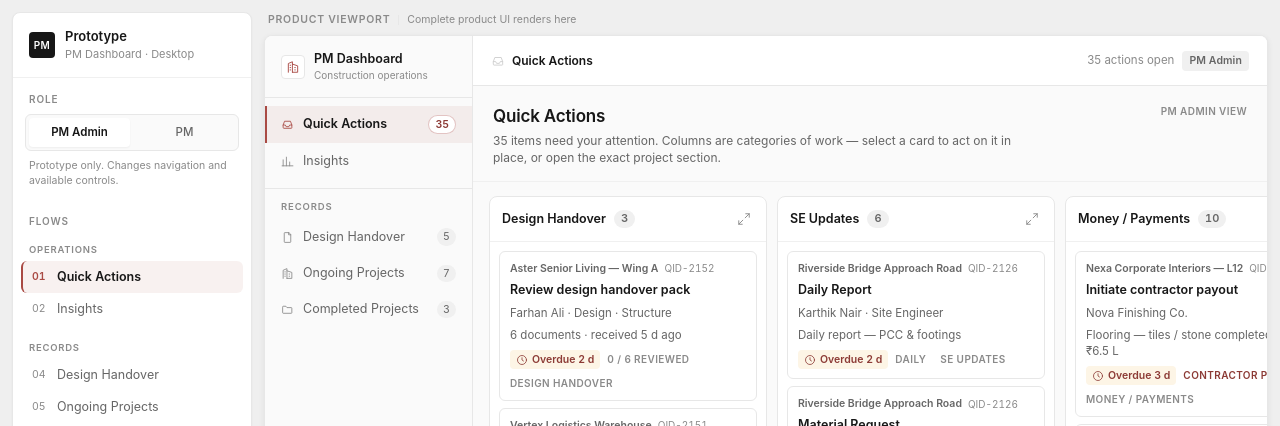
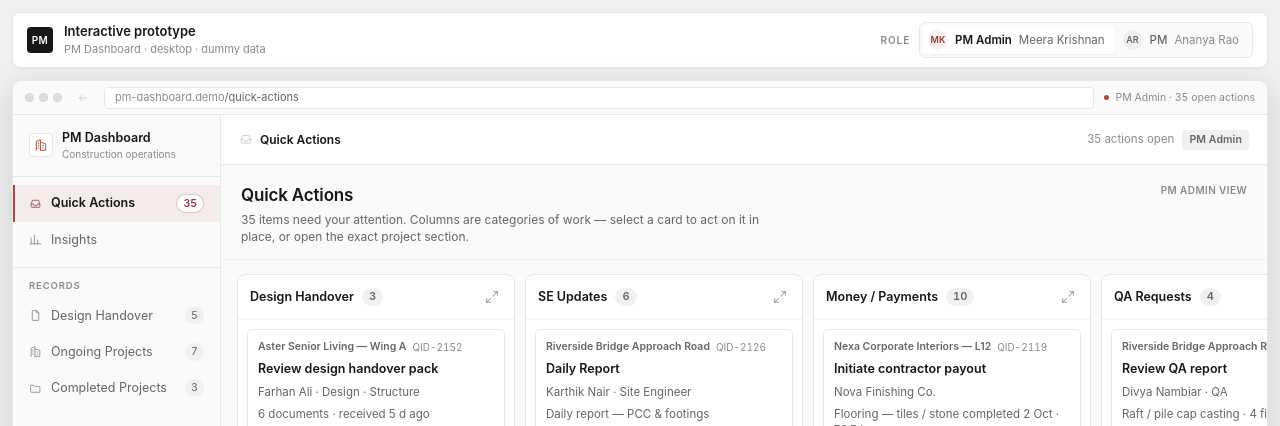
Before and after one commit to shivamkumartestingacc-maker/pm2, a plain HTML site: page prototype/index.html in a window 1280 px wide. Shown: the top 426 px of the page. Drawn offline with Linux system fonts and the light colour scheme.

Commit message:
feat(prototype): replace the flow rail with a demo frame and a role switch in the top bar
- remove the left-hand prototype rail entirely; the product sidebar is now the
  only navigation path, as it would be in the real app
- role switch (PM Admin / PM) moves to a top prototype bar, showing each role's
  avatar, label and user name
- wrap the product viewport in a demo frame with window chrome, a live address
  bar mirroring product state, a status readout, and a back button that mirrors
  the in-product back affordance (disabled outside a project view)
- FLOWS is kept as the programmatic navigation vocabulary behind PM.selectFlow()
  but no longer renders as a control list
- frame is neutral (existing tokens only) so it never competes with the product
- update README and design.md for the new shell

Co-authored-by: arena-agent <297053741+arena-agent@users.noreply.github.com>

```diff
--- a/prototype/index.html
+++ b/prototype/index.html
@@ -4,52 +4,47 @@
 <meta charset="utf-8">
 <meta name="viewport" content="width=device-width, initial-scale=1">
 <title>PM Dashboard — Interactive Prototype</title>
-<meta name="description" content="Interactive prototype: prototype controller (left) + embedded PM Dashboard product viewport (right).">
+<meta name="description" content="Interactive prototype: PM Dashboard product UI shown inside a device-style demo frame, with the prototype role switch in the top bar.">
 <link rel="stylesheet" href="styles.css">
 </head>
 <body>
 
 <div class="proto" id="proto">
 
-  <!-- ===== Layer A · Prototype controller ===== -->
-  <aside class="proto-rail" id="protoRail" aria-label="Prototype controller">
-    <div class="proto-rail__head">
+  <!-- ===== Layer A · Prototype chrome (top bar + frame) ===== -->
+  <header class="proto-bar">
     <div class="proto-mark" aria-hidden="true"><span>PM</span></div>
-      <div>
-        <div class="proto-title">Prototype</div>
-        <div class="proto-sub">PM Dashboard · Desktop</div>
-      </div>
+    <div class="proto-bar__id">
+      <div class="proto-title">Interactive prototype</div>
+      <div class="proto-sub">PM Dashboard · desktop · dummy data</div>
     </div>
 
-    <section class="proto-block">
-      <h2 class="proto-label">Role</h2>
+    <div class="proto-bar__spacer"></div>
+
+    <div class="proto-bar__role">
+      <span class="proto-label">Role</span>
       <div class="role-switch" id="roleSwitch" role="group" aria-label="Prototype role switch"></div>
-      <p class="proto-note">Prototype only. Changes navigation and available controls.</p>
-    </section>
+    </div>
+  </header>
 
-    <section class="proto-block proto-block--grow">
-      <h2 class="proto-label">Flows</h2>
-      <nav class="flow-list" id="flowList" aria-label="Prototype flows"></nav>
-    </section>
-
-    <footer class="proto-rail__foot">
-      <span class="dot"></span>
-      <span id="protoStateReadout">Ready</span>
-    </footer>
-  </aside>
-
-  <!-- ===== Layer B · Product viewport ===== -->
+  <!-- ===== Layer B · Product viewport, inside the demo frame ===== -->
   <main class="proto-stage">
-    <div class="proto-toolbar">
-      <span class="proto-toolbar__label">Product viewport</span>
-      <span class="proto-toolbar__sep"></span>
-      <span class="proto-toolbar__hint" id="protoHint">Complete product UI renders here</span>
+    <div class="proto-frame">
+      <div class="proto-frame__chrome">
+        <span class="chrome-dots" aria-hidden="true"><i></i><i></i><i></i></span>
+        <button type="button" class="chrome-btn" id="protoBack" aria-label="Go back"></button>
+        <div class="chrome-url">
+          <span class="chrome-url__host">pm-dashboard.demo</span>
+          <span class="chrome-url__path" id="protoPath">/quick-actions</span>
+        </div>
+        <span class="chrome-status"><span class="dot"></span><span id="protoStateReadout">Ready</span></span>
       </div>
 
       <div class="product-viewport" id="productViewport">
         <div class="product" id="product"></div>
         <div class="overlay-layer" id="overlayLayer" aria-live="polite"></div>
         <div class="toast-layer" id="toastLayer" aria-live="polite" aria-atomic="true"></div>
+      </div>
     </div>
   </main>
 
--- a/prototype/styles.css
+++ b/prototype/styles.css
@@ -40,7 +40,6 @@
 
   --font:Inter,-apple-system,BlinkMacSystemFont,"Segoe UI",sans-serif;
 
-  --rail-w:264px;
   --pside-w:224px;
 }
 
@@ -85,26 +84,17 @@ table{border-collapse:collapse;width:100%}
    1. PROTOTYPE CONTROLLER (Layer A)
    ===================================================================== */
 .proto{
-  display:grid;
-  grid-template-columns:var(--rail-w) minmax(0,1fr);
-  gap:12px;
-  padding:12px;
-  height:100vh;
-  min-height:560px;
+  display:flex;flex-direction:column;
+  gap:12px;padding:12px;
+  height:100vh;min-height:560px;
 }
 
-.proto-rail{
-  display:flex;flex-direction:column;min-height:0;
-  background:var(--white);
-  border:1px solid var(--line);
-  border-radius:var(--r-lg);
-  box-shadow:var(--sh-1);
-  overflow:hidden;
-}
-.proto-rail__head{
-  display:flex;align-items:center;gap:10px;
-  padding:14px 16px;
-  border-bottom:1px solid var(--line-soft);
+/* ---------- Prototype top bar ---------- */
+.proto-bar{
+  display:flex;align-items:center;gap:11px;flex:none;
+  background:var(--white);border:1px solid var(--line);
+  border-radius:var(--r-lg);box-shadow:var(--sh-1);
+  padding:9px 14px;
 }
 .proto-mark{
   width:26px;height:26px;flex:none;border-radius:var(--r-sm);
@@ -112,86 +102,80 @@ table{border-collapse:collapse;width:100%}
   display:flex;align-items:center;justify-content:center;
 }
 .proto-mark span{font-size:10px;font-weight:600;letter-spacing:.04em}
+.proto-bar__id{min-width:0}
 .proto-title{font-size:13px;font-weight:600}
 .proto-sub{font-size:11px;color:var(--faint);margin-top:1px}
-
-.proto-block{padding:14px 12px 12px}
-.proto-block--grow{flex:1;min-height:0;display:flex;flex-direction:column;padding-bottom:0}
+.proto-bar__spacer{flex:1;min-width:0}
+.proto-bar__role{display:flex;align-items:center;gap:9px;flex:none}
 .proto-label{
   font-size:10px;font-weight:600;letter-spacing:.09em;text-transform:uppercase;
-  color:var(--faint);margin:0 0 8px 4px;
+  color:var(--faint);
 }
-.proto-note{font-size:10.5px;color:var(--faint);line-height:1.4;margin:8px 4px 0}
-
-.proto-rail__foot{
-  display:flex;align-items:center;gap:7px;
-  padding:9px 16px;border-top:1px solid var(--line-soft);
-  font-size:10.5px;color:var(--faint);
-}
-.proto-rail__foot .dot{width:5px;height:5px;border-radius:50%;background:var(--brand);flex:none}
 
 /* Role switch (prototype-only) */
-.role-switch{display:flex;gap:4px;background:var(--surface);border:1px solid var(--line);border-radius:var(--r-md);padding:3px}
+.role-switch{display:flex;gap:3px;background:var(--surface);border:1px solid var(--line);border-radius:var(--r-md);padding:3px}
 .role-switch button{
-  flex:1;border:0;background:transparent;border-radius:var(--r-sm);
-  padding:6px 4px;font-size:11.5px;font-weight:500;color:var(--muted);
+  display:flex;align-items:center;gap:7px;
+  border:0;background:transparent;border-radius:var(--r-sm);
+  padding:4px 10px 4px 5px;font-size:11.5px;font-weight:500;color:var(--muted);
   transition:background .14s ease,color .14s ease;
 }
 .role-switch button:hover{color:var(--ink);background:var(--white)}
 .role-switch button[aria-pressed="true"]{background:var(--white);color:var(--ink);font-weight:600;box-shadow:var(--sh-1)}
+.role-switch__avatar{
+  width:20px;height:20px;flex:none;border-radius:50%;
+  background:var(--line-soft);color:var(--muted);
+  display:flex;align-items:center;justify-content:center;
+  font-size:9px;font-weight:600;letter-spacing:.02em;
+}
+.role-switch button[aria-pressed="true"] .role-switch__avatar{background:var(--brand-wash);color:var(--brand-ink)}
+.role-switch__who{color:var(--faint);font-weight:400}
+.role-switch button[aria-pressed="true"] .role-switch__who{color:var(--muted);font-weight:400}
 
-/* Flow list */
-.flow-list{overflow-y:auto;min-height:0;padding-bottom:8px;margin:0 -4px}
-.flow-group{margin-bottom:10px}
-.flow-group__label{
-  font-size:9.5px;font-weight:600;letter-spacing:.08em;text-transform:uppercase;
-  color:var(--faint);padding:6px 8px 4px;
+/* ---------- Demo frame ----------
+   Window chrome around the product viewport, so the demo reads as a
+   prototype being played rather than a page that happens to be open.
+   Kept strictly neutral: no colour beyond the existing tokens. */
+.proto-stage{display:flex;flex-direction:column;min-width:0;min-height:0;flex:1}
+.proto-frame{
+  display:flex;flex-direction:column;flex:1;min-height:0;
+  width:100%;max-width:1440px;margin:0 auto;
+  background:var(--white);
+  border:1px solid var(--line);border-radius:10px;
+  box-shadow:var(--sh-3);
+  overflow:hidden;
 }
-.flow-item{
-  display:flex;align-items:center;gap:9px;width:100%;
-  border:0;background:transparent;text-align:left;
-  padding:7px 9px;border-radius:var(--r-md);
-  color:var(--muted);font-size:12.5px;
-  border-left:2px solid transparent;
+.proto-frame__chrome{
+  height:34px;flex:none;display:flex;align-items:center;gap:10px;
+  padding:0 12px;background:var(--surface);border-bottom:1px solid var(--line);
+}
+.chrome-dots{display:flex;gap:5px;flex:none}
+.chrome-dots i{width:9px;height:9px;border-radius:50%;background:#DEDEDE;border:1px solid #D2D2D2}
+.chrome-btn{
+  width:22px;height:22px;flex:none;
+  display:flex;align-items:center;justify-content:center;
+  border:0;background:transparent;border-radius:var(--r-sm);color:var(--muted);
   transition:background .14s ease,color .14s ease;
 }
-.flow-item:hover{background:var(--surface);color:var(--ink)}
-.flow-item[aria-current="true"]{
-  background:var(--brand-wash);color:var(--ink);font-weight:600;
-  border-left-color:var(--brand);
+.chrome-btn:hover:not(:disabled){background:var(--white);color:var(--ink)}
+.chrome-btn:disabled{opacity:.35;cursor:default}
+.chrome-url{
+  flex:1;min-width:0;display:flex;align-items:center;
+  height:22px;padding:0 10px;background:var(--white);
+  border:1px solid var(--line);border-radius:var(--r-sm);
+  font-size:11px;color:var(--muted);
 }
-.flow-item__n{font-size:10.5px;color:var(--faint);font-variant-numeric:tabular-nums;width:16px;flex:none}
-.flow-item[aria-current="true"] .flow-item__n{color:var(--brand)}
-.flow-item__label{flex:1;min-width:0;overflow:hidden;text-overflow:ellipsis;white-space:nowrap}
-
-.flow-context{
-  margin:2px 4px 8px;padding:8px 9px;
-  background:var(--surface);border:1px solid var(--line-soft);border-radius:var(--r-md);
+.chrome-url__host{color:var(--faint);flex:none}
+.chrome-url__path{white-space:nowrap;overflow:hidden;text-overflow:ellipsis}
+.chrome-status{
+  display:flex;align-items:center;gap:6px;flex:none;
+  font-size:10.5px;color:var(--faint);font-variant-numeric:tabular-nums;
 }
-.flow-context__k{font-size:9.5px;letter-spacing:.08em;text-transform:uppercase;color:var(--faint)}
-.flow-context__v{font-size:12px;font-weight:600;margin-top:2px}
-.flow-context button{
-  margin-top:7px;width:100%;border:1px solid var(--line);background:var(--white);
-  border-radius:var(--r-sm);padding:5px;font-size:11.5px;color:var(--muted);
-  display:flex;align-items:center;justify-content:center;gap:6px;
-}
-.flow-context button:hover{color:var(--ink);border-color:#D5D5D5}
-
-/* =====================================================================
-   2. PRODUCT VIEWPORT FRAME
-   ===================================================================== */
-.proto-stage{display:flex;flex-direction:column;min-width:0;min-height:0;gap:8px}
-.proto-toolbar{display:flex;align-items:center;gap:8px;padding:0 4px;font-size:10.5px;color:var(--faint)}
-.proto-toolbar__label{font-weight:600;letter-spacing:.07em;text-transform:uppercase}
-.proto-toolbar__sep{width:1px;height:10px;background:var(--line)}
-.proto-toolbar__hint{overflow:hidden;text-overflow:ellipsis;white-space:nowrap}
+.chrome-status .dot{width:5px;height:5px;border-radius:50%;background:var(--brand);flex:none}
 
 .product-viewport{
   position:relative;flex:1;min-height:0;
   background:var(--white);
-  border:1px solid var(--line);
-  border-radius:var(--r-lg);
-  box-shadow:var(--sh-2);
   overflow:hidden;
 }
 .product{display:grid;grid-template-columns:var(--pside-w) minmax(0,1fr);height:100%;min-height:0}
@@ -761,12 +745,16 @@ textarea.input{height:auto;padding:8px 9px;resize:vertical;min-height:64px;line-
    10. RESPONSIVE — 1440 primary, 1280 / 1024 supported
    ===================================================================== */
 @media (max-width:1360px){
-  :root{--rail-w:240px;--pside-w:208px}
+  :root{--pside-w:208px}
   .qcol{flex-basis:278px;width:278px}
   .search .input{width:190px}
 }
 @media (max-width:1180px){
-  :root{--rail-w:222px;--pside-w:196px}
+  :root{--pside-w:196px}
+  .proto-bar{padding:8px 12px;gap:9px}
+  .role-switch button{padding:4px 8px 4px 4px}
+  .role-switch__who{display:none}
+  .chrome-status{display:none}
   .pside__brand{padding:14px 13px}
   .nav-item{padding:8px 11px 8px 10px;gap:7px;font-size:12px}
   .nav-group__label{padding-left:12px}
```
Also changed, not shown: prototype/app.js, 2 other files. Lines whose indentation alone changed are shown as unchanged.
